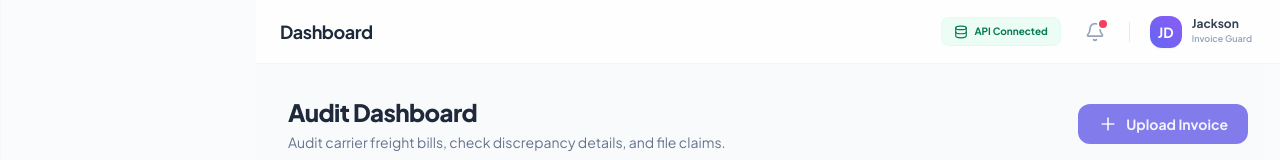
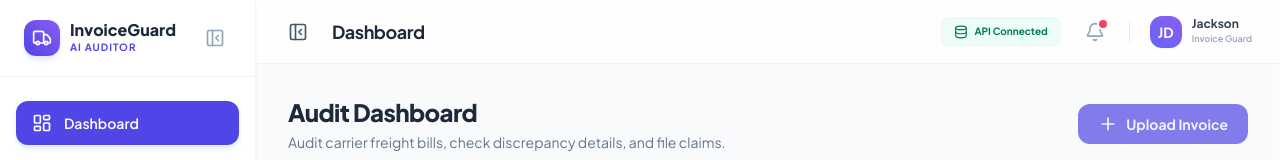
Before and after one commit to mubashir-riaz/InvoiceGuard-ai, a React (Vite) app in the folder frontend/: page / in a window 1280 px wide. Shown: the top 160 px of the page. Built offline with nearby package versions, Linux system fonts and the light colour scheme; no server answers.

Commit message:
feat(layout): integrate responsive content re-flow and state persistence for sidebar toggle

```diff
--- a/frontend/src/components/Layout.tsx
+++ b/frontend/src/components/Layout.tsx
@@ -1,11 +1,30 @@
 import { useState } from "react";
 import { Outlet, useLocation } from "react-router-dom";
 import Navbar from "./Navbar";
-import { Menu, User, Bell, Database } from "lucide-react";
+import { Menu, PanelLeftClose, PanelLeftOpen, Bell, Database } from "lucide-react";
 
 const Layout = () => {
-  const [sidebarOpen, setSidebarOpen] = useState(false);
+  const [sidebarOpen, setSidebarOpen] = useState(() => {
+    try {
+      const saved = localStorage.getItem("invoiceguard_sidebar_open");
+      return saved !== null ? saved === "true" : true;
+    } catch {
+      return true;
+    }
+  });
   const location = useLocation();
+
+  const toggleSidebar = () => {
+    setSidebarOpen((prev) => {
+      const next = !prev;
+      try {
+        localStorage.setItem("invoiceguard_sidebar_open", String(next));
+      } catch {
+        // ignore localStorage errors if disabled
+      }
+      return next;
+    });
+  };
 
   // Get friendly name for current page title
   const getPageTitle = () => {
@@ -23,18 +42,30 @@ const Layout = () => {
       {/* Navigation Sidebar */}
       <Navbar isOpen={sidebarOpen} onClose={() => setSidebarOpen(false)} />
 
-      {/* Main content area */}
-      <div className="lg:pl-64 min-h-screen flex flex-col transition-all duration-200">
+      {/* Main content area with smooth dynamic padding */}
+      <div
+        className={`min-h-screen flex flex-col transition-all duration-300 ease-in-out ${
+          sidebarOpen ? "lg:pl-64" : "lg:pl-0"
+        }`}
+      >
         {/* Header Bar */}
-        <header className="sticky top-0 z-30 flex items-center justify-between h-16 px-6 bg-white/80 backdrop-blur-md border-b border-slate-100">
-          {/* Left section: Hamburger & Title */}
-          <div className="flex items-center gap-4">
+        <header className="sticky top-0 z-30 flex items-center justify-between h-16 px-4 sm:px-6 bg-white/80 backdrop-blur-md border-b border-slate-100 transition-all duration-300">
+          {/* Left section: Toggle Sidebar & Title */}
+          <div className="flex items-center gap-3 sm:gap-4">
             <button
-              onClick={() => setSidebarOpen(true)}
-              className="lg:hidden p-2 rounded-xl text-slate-500 hover:bg-slate-50 hover:text-slate-700 transition-colors"
+              onClick={toggleSidebar}
+              className="p-2 rounded-xl text-slate-500 hover:bg-slate-100/80 hover:text-slate-800 transition-all focus:outline-none focus:ring-2 focus:ring-indigo-500/20"
+              title={sidebarOpen ? "Collapse sidebar" : "Expand sidebar"}
+              aria-label={sidebarOpen ? "Collapse sidebar" : "Expand sidebar"}
             >
-              <Menu className="w-5 h-5" />
+              {sidebarOpen ? (
+                <PanelLeftClose className="w-5 h-5 hidden lg:block text-slate-600" />
+              ) : (
+                <PanelLeftOpen className="w-5 h-5 hidden lg:block text-indigo-600" />
+              )}
+              <Menu className="w-5 h-5 lg:hidden" />
             </button>
+
             <h1 className="text-lg font-bold text-slate-800 tracking-tight">
               {getPageTitle()}
             </h1>
@@ -71,7 +102,7 @@ const Layout = () => {
         </header>
 
         {/* Dynamic Page Content */}
-        <main className="flex-1 p-6 md:p-8 max-w-7xl w-full mx-auto">
+        <main className="flex-1 p-4 sm:p-6 md:p-8 max-w-7xl w-full mx-auto transition-all duration-300">
           <Outlet />
         </main>
       </div>
```
